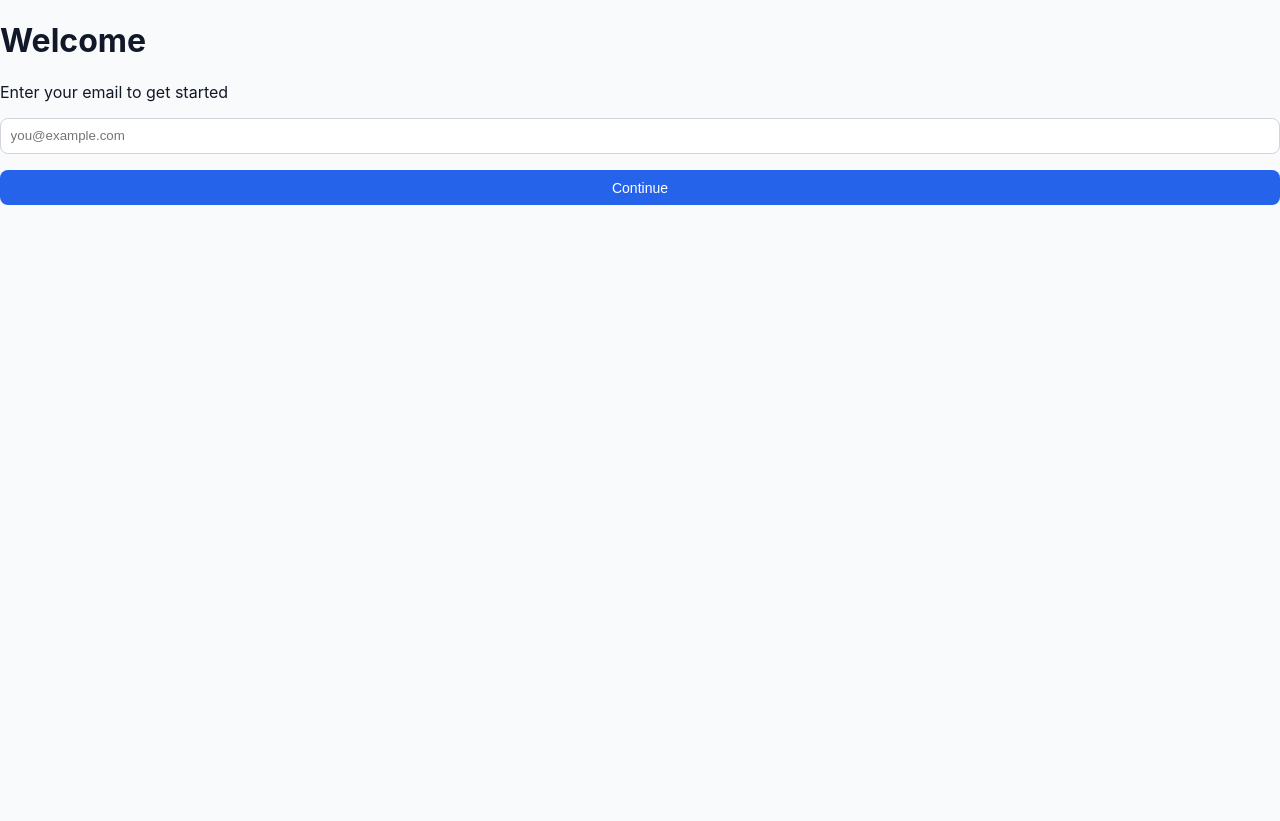
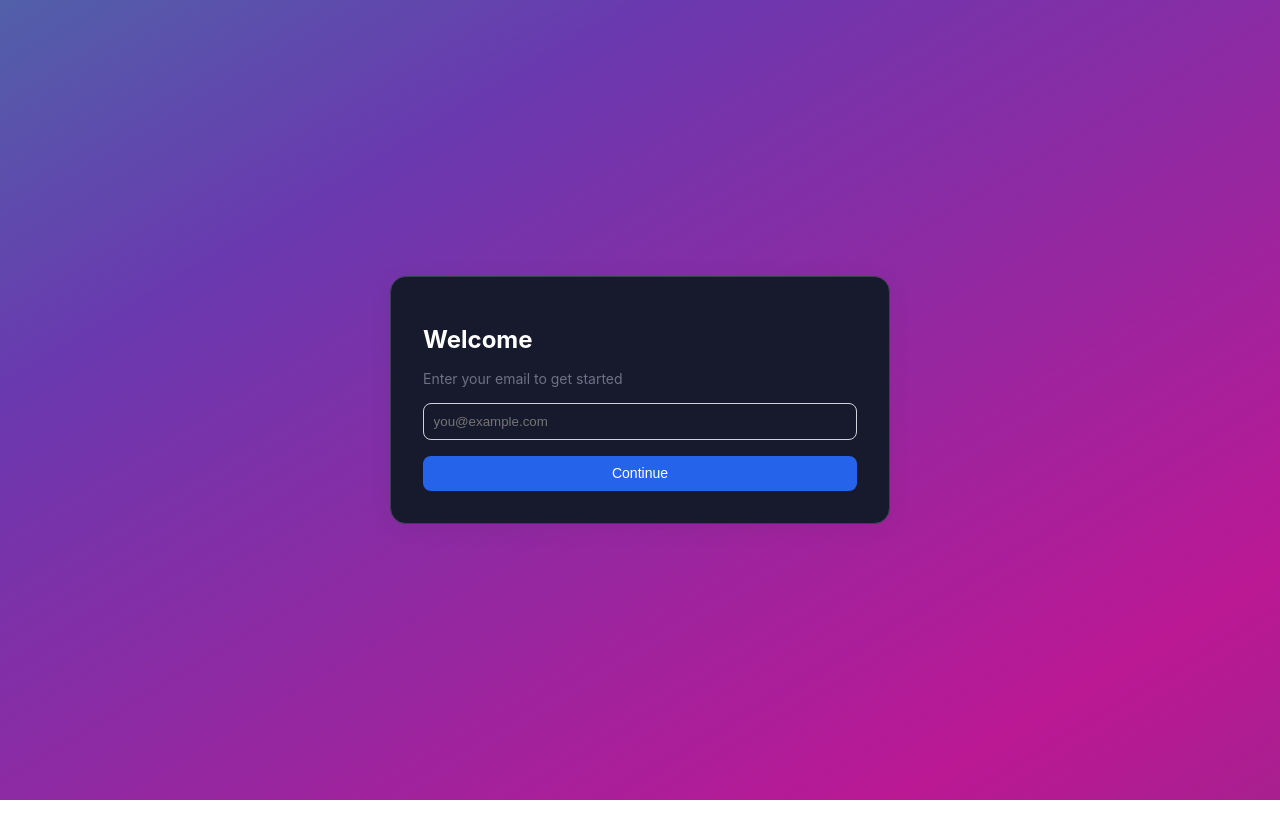
Before and after one commit to artem1dev/functions-openai-pinecone-test-assignment, a Next.js app in the folder frontend/: page / in a window 1280 px wide. After the commit the page ends 800 px from the top, so only its background shows below. Built offline with nearby package versions, Linux system fonts and the light colour scheme.

Commit message:
Added more style

```diff
--- a/frontend/src/pages/index.tsx
+++ b/frontend/src/pages/index.tsx
@@ -23,7 +23,8 @@ export default function Home() {
   };
 
   return (
-    <div className="container">
+    <div className="app-container">
+      <div className="card">
         <form onSubmit={handleSubmit(onSubmit)} className="form-box">
           <h1>Welcome</h1>
           <p>Enter your email to get started</p>
@@ -46,5 +47,6 @@ export default function Home() {
           <button type="submit">Continue</button>
         </form>
       </div>
+    </div>
   );
 }
--- a/frontend/src/styles/globals.css
+++ b/frontend/src/styles/globals.css
@@ -4,13 +4,30 @@
   box-sizing: border-box;
 }
 
-html, body {
+html,
+body {
   margin: 0;
   padding: 0;
   font-family: -apple-system, BlinkMacSystemFont, "Segoe UI", Roboto, sans-serif;
-  background-color: #f9fafb;
-  color: #111827;
+  background: linear-gradient(149deg, rgba(24, 187, 156, 1) 0%, rgba(106, 57, 175, 1) 42%, rgba(187, 24, 148, 1) 72%, rgba(115, 53, 134, 1) 100%);
+  animation: gradient 10s infinite linear;
+  background-size: 200% 200%;
+  color: #fefffe;
   height: 100%;
+}
+
+@keyframes gradient  {
+  0% {
+    background-position: 80% 0%;
+  }
+
+  50% {
+    background-position: 20% 100%;
+  }
+
+  100% {
+    background-position: 80% 0%;
+  }
 }
 
 .app-container {
@@ -22,8 +39,9 @@ html, body {
 }
 
 .card {
-  background: #d3d3d3;
+  background: #171a2d;
   padding: 2rem;
+  border: #3a4251 0.1rem solid;
   border-radius: 1rem;
   box-shadow: 0 4px 24px rgba(0, 0, 0, 0.06);
   width: 100%;
@@ -49,9 +67,11 @@ input[type="file"] {
 
 input[type="text"],
 input[type="email"] {
+  background: #171a2d;
   width: 100%;
   padding: 0.6rem;
   border: 1px solid #d1d5db;
+  color: #fefffe;
   border-radius: 8px;
   margin-bottom: 1rem;
 }
```
Lines whose indentation alone changed are shown as unchanged.
